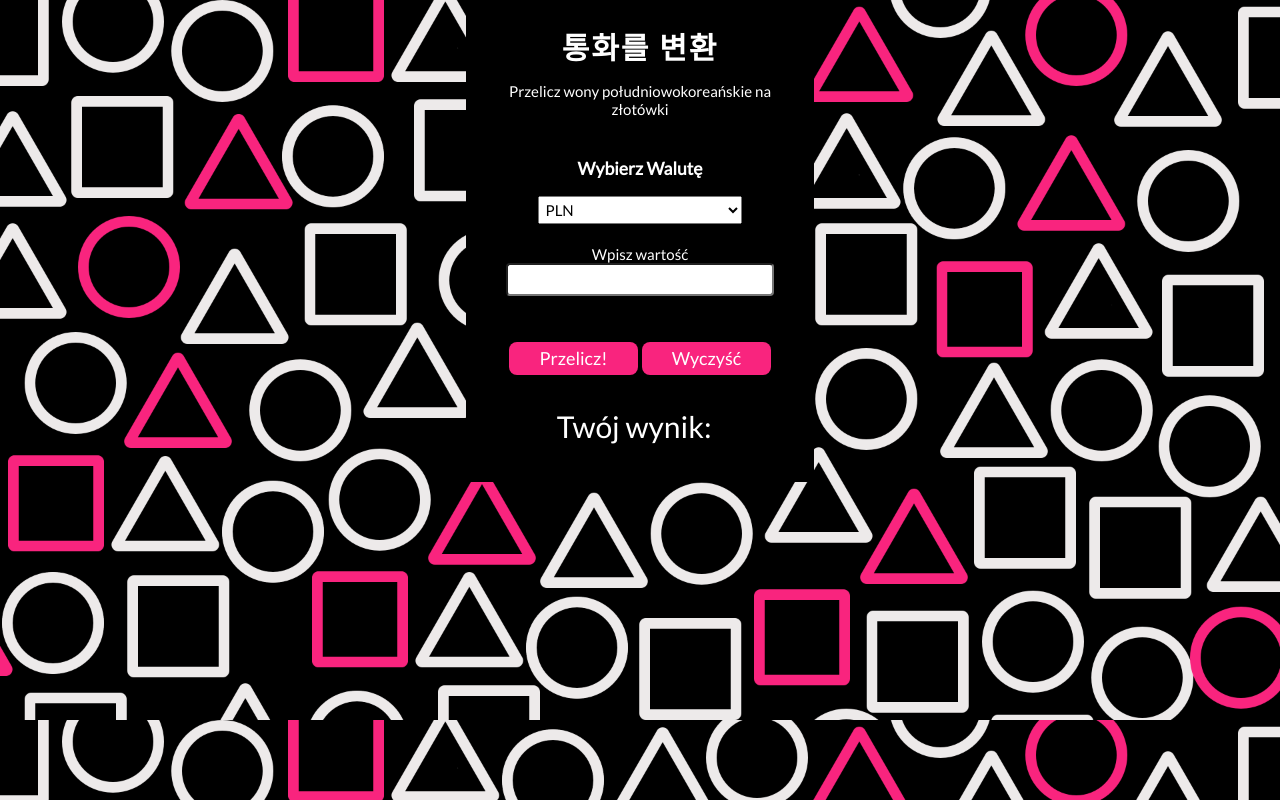
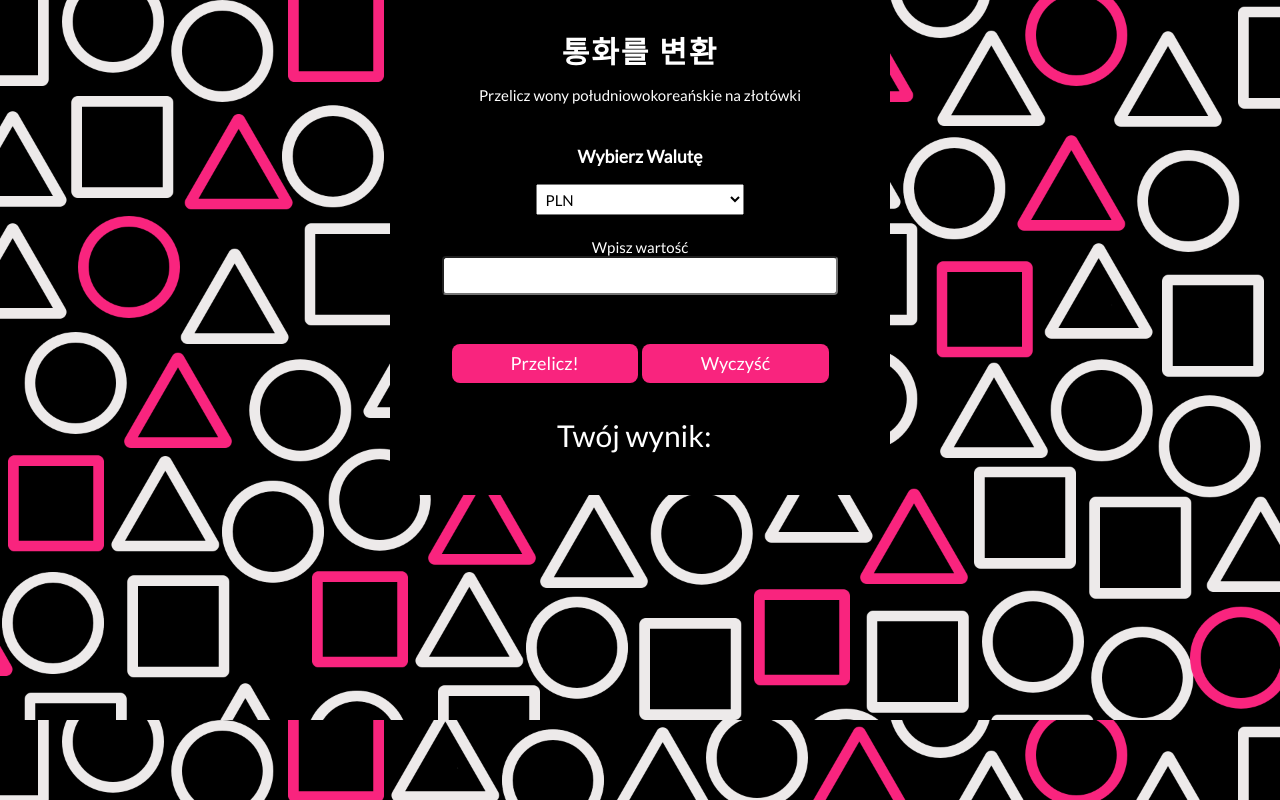
Before and after one commit to WerkaStrong/cantor-squid-game, a React (Create React App) app: page / in a window 1280 px wide. Built offline with nearby package versions, Linux system fonts and the light colour scheme.

Commit message:
change css

```diff
--- a/src/Container/style.css
+++ b/src/Container/style.css
@@ -2,8 +2,6 @@
     max-width: 500px;
     margin-left: auto;
     margin-right: auto;
-    display: flex;
-    justify-content: center;
 }
 
 @media (max-width: 767px) {
--- a/src/index.css
+++ b/src/index.css
@@ -8,8 +8,6 @@ html {
     font-size: 15px;
     background-image: url("/public/background.png");
     background-size: cover;
-    display: flex;
-    justify-content: center;
 }
 
 *, ::after, ::before {
```
